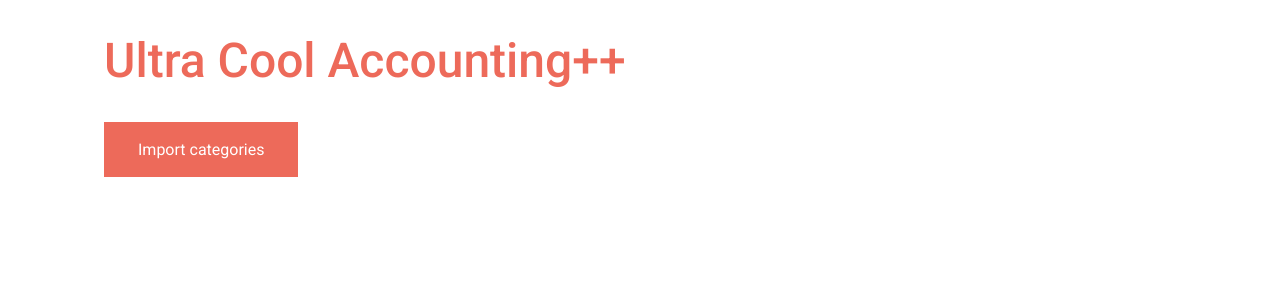
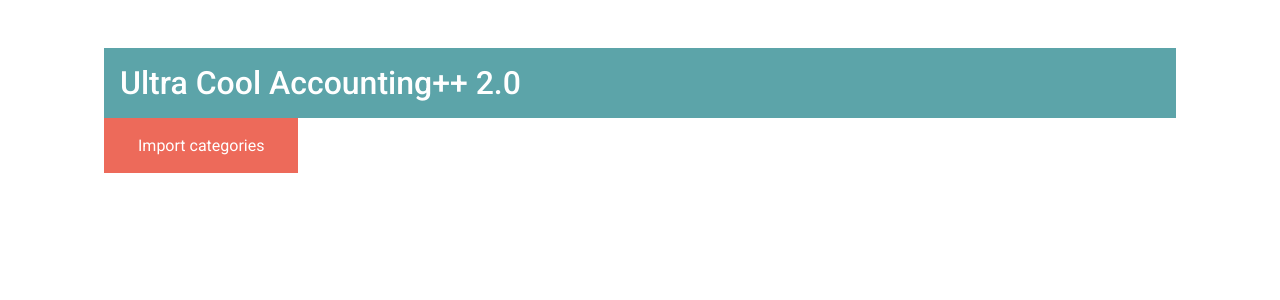
Before and after one commit to hubert-ix/alc-accounting, a SvelteKit app: page /import in a window 1280 px wide. Shown: the top 300 px of the page. Built offline with nearby package versions, Linux system fonts and the light colour scheme; no server answers.

Commit message:
Some layout improvements

```diff
--- a/src/routes/+layout.svelte
+++ b/src/routes/+layout.svelte
@@ -14,7 +14,7 @@
 
 <main class="container">
 
-  <h1>Ultra Cool Accounting++</h1>
+  <h1>Ultra Cool Accounting++ 2.0</h1>
 
   {#if $currentUser}
     <a href="/logout" id="logout">Logout</a>
@@ -28,6 +28,14 @@
 
 
 <style>
+  h1 {
+    background: var(--color-primary);
+    margin: 1rem 0 0 0;
+    padding: 1rem;
+    color: #fff;
+    font-size: 2rem;
+  }
+
   #logout {
     position: absolute;
     top: 10px;
--- a/src/routes/login/+page.svelte
+++ b/src/routes/login/+page.svelte
@@ -76,10 +76,13 @@
 
 <style>
   .login {
-    max-width: 500px;
     background: var(--color-light);
     border: solid 2px var(--color-primary);
     padding: 2rem;
+  }
+
+  form {
+    max-width: 500px;
   }
 
   .button {
```
